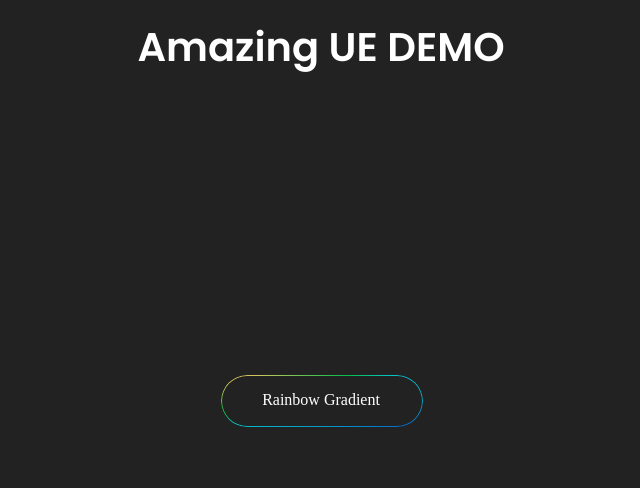
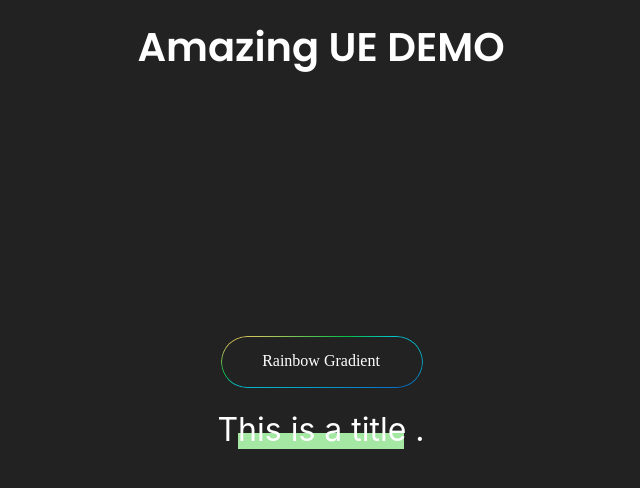
Before and after one commit to KyrieLii/amazing-css, a Next.js app: page / in a window 1280 px wide. Shown: the top 488 px of the page, without its empty margins (319-959 px from the left). Built offline with nearby package versions, Linux system fonts and the light colour scheme; a web font is replaced by a local one.

Commit message:
feat: title

```diff
--- /dev/null
+++ b/components/Title/index.module.scss
@@ -0,0 +1,8 @@
+.title {
+  color: #fff;
+  font-size: 2rem;
+  background-image: linear-gradient(transparent 60%, rgba(#a4e8a3, 1) 60%);
+  background-position: top center;
+  background-size: 80% 100%;
+  background-repeat: no-repeat;
+}
--- /dev/null
+++ b/components/Title/index.tsx
@@ -0,0 +1,5 @@
+import style from "./index.module.scss";
+
+const Title = () => <div className={style.title}>This is a title .</div>;
+
+export default Title;
--- a/pages/index.tsx
+++ b/pages/index.tsx
@@ -1,6 +1,7 @@
 import type { NextPage } from "next";
 import styles from "../styles/Home.module.scss";
 import RainbowGradient from "@/components/RainbowGradient";
+import Title from "@/components/Title";
 
 const Home: NextPage = () => {
   return (
@@ -9,6 +10,9 @@ const Home: NextPage = () => {
       <section>
         <RainbowGradient />
       </section>
+      <section>
+        <Title />
+      </section>
     </div>
   );
 };
```
